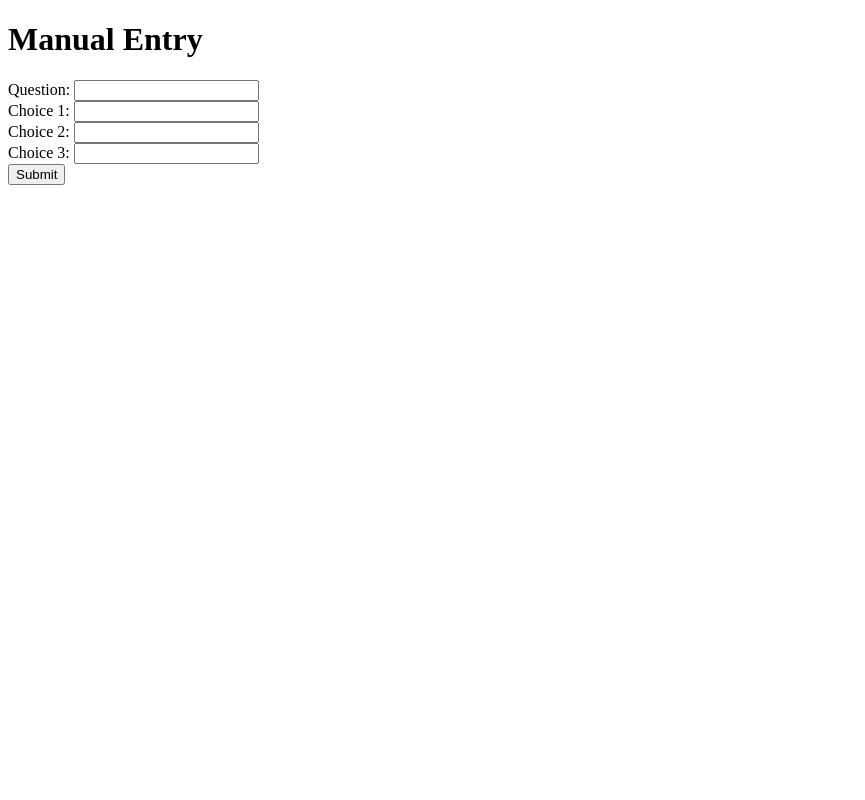
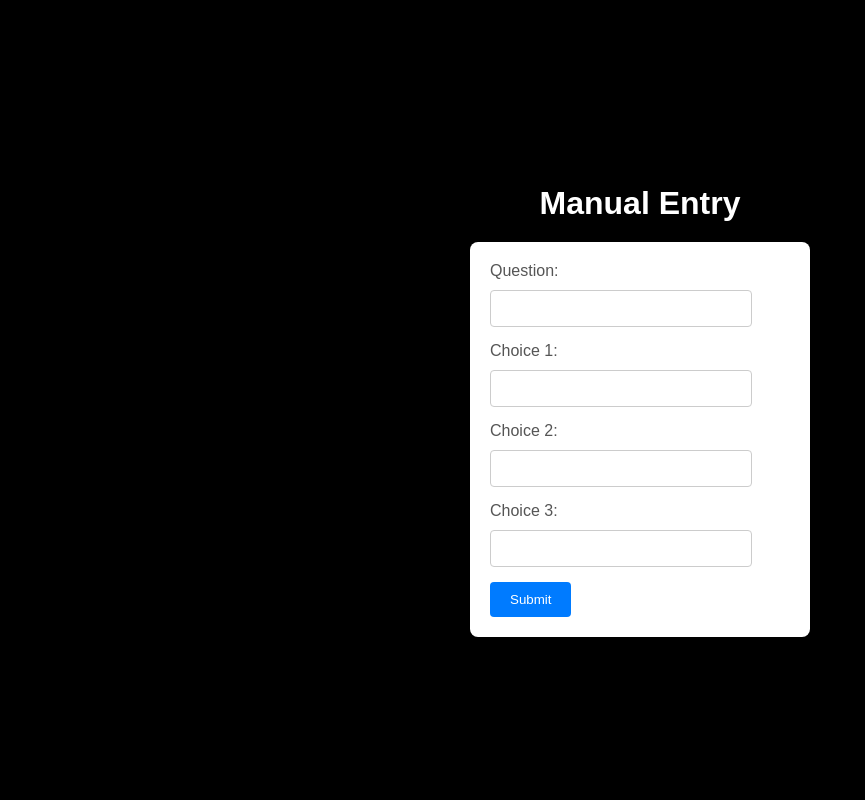
Before and after one commit to SaiMouli3/Django-Updated-Polling-app-, a Django app: template website/polls/templates/polls/manual-entry.html in a window 1280 px wide. Shown: the whole page, without its empty margins (0-865 px from the left). Run offline with Django 3.2, Linux system fonts and the light colour scheme; the template is opened without the code that fills it, so the values that code supplies are empty.

Commit message:
Update manual-entry.html

```diff
--- a/website/polls/templates/polls/manual-entry.html
+++ b/website/polls/templates/polls/manual-entry.html
@@ -2,22 +2,77 @@
 <html>
 <head>
     <title>Manual Entry Form</title>
+    <style>
+        body {
+            font-family: Arial, sans-serif;
+            background-color: #f4f4f4;
+            margin: 0;
+            padding: 0;
+            display: flex;
+            flex-direction: column;
+            align-items: center;
+            justify-content: center;
+            height: 100vh;
+            background-color: #000;
+        }
+
+        h1 {
+            color: white;
+            margin-bottom: 20px;
+
+        }
+
+        form {
+            background-color: #fff;
+            border-radius: 8px;
+            padding: 20px;
+            box-shadow: 0 0 10px rgba(0, 0, 0, 0.1);
+            width: 300px;
+        }
+
+        label {
+            display: block;
+            margin-bottom: 10px;
+            color: #555;
+        }
+
+        input[type="text"] {
+            width: 80%;
+            padding: 10px;
+            border: 1px solid #ccc;
+            border-radius: 4px;
+            margin-bottom: 15px;
+        }
+
+        input[type="submit"] {
+            background-color: #007BFF;
+            color: #fff;
+            border: none;
+            padding: 10px 20px;
+            border-radius: 4px;
+            cursor: pointer;
+        }
+
+        input[type="submit"]:hover {
+            background-color: #0056b3;
+        }
+    </style>
 </head>
 <body>
     <h1>Manual Entry</h1>
     <form method="post" action="{% url 'polls:manual_entry' %}">
         {% csrf_token %}
         <label for="question_text">Question:</label>
-        <input type="text" id="question_text" name="question_text" required><br>
+        <input type="text" id="question_text" name="question_text" required>
 
         <label for="choice1">Choice 1:</label>
-        <input type="text" id="choice1" name="choice1" required><br>
+        <input type="text" id="choice1" name="choice1" required>
 
         <label for="choice2">Choice 2:</label>
-        <input type="text" id="choice2" name="choice2" required><br>
+        <input type="text" id="choice2" name="choice2" required>
 
         <label for="choice3">Choice 3:</label>
-        <input type="text" id="choice3" name="choice3" required><br>
+        <input type="text" id="choice3" name="choice3" required>
 
         <input type="submit" value="Submit">
     </form>
```
